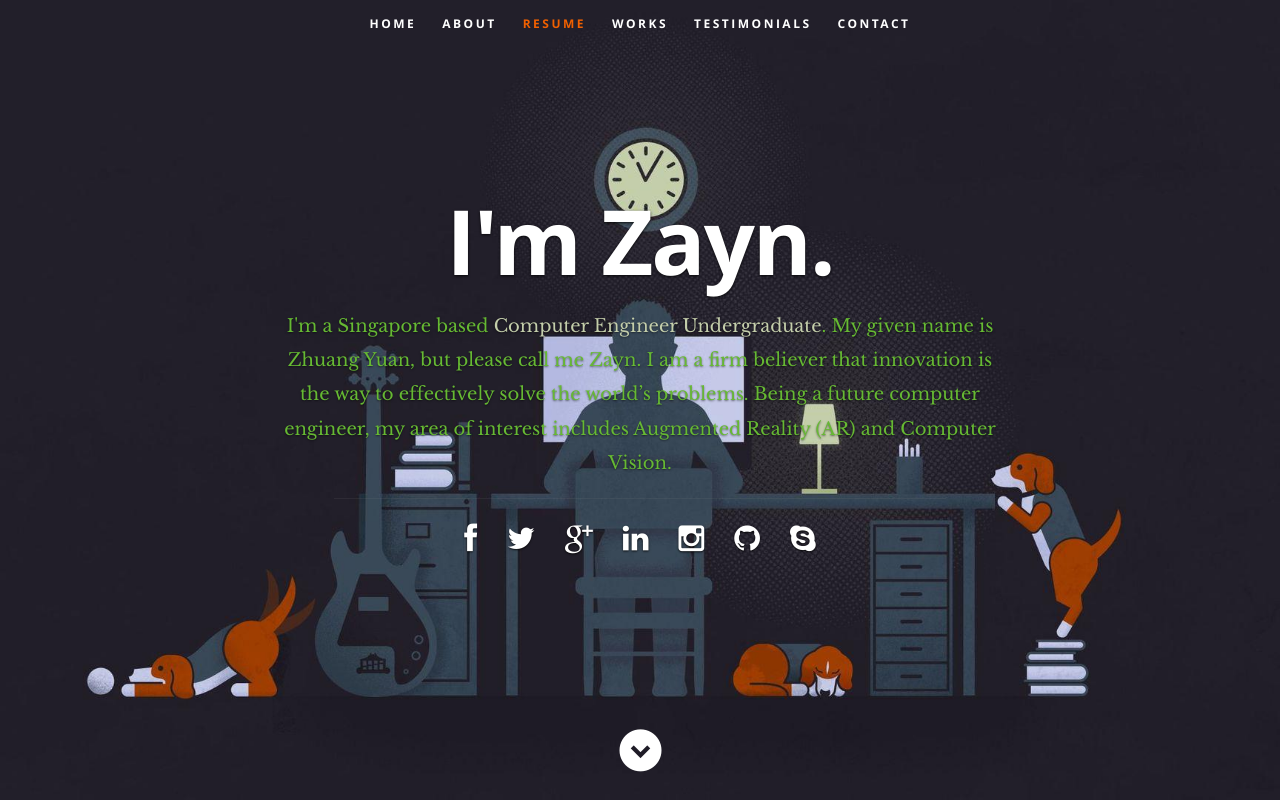
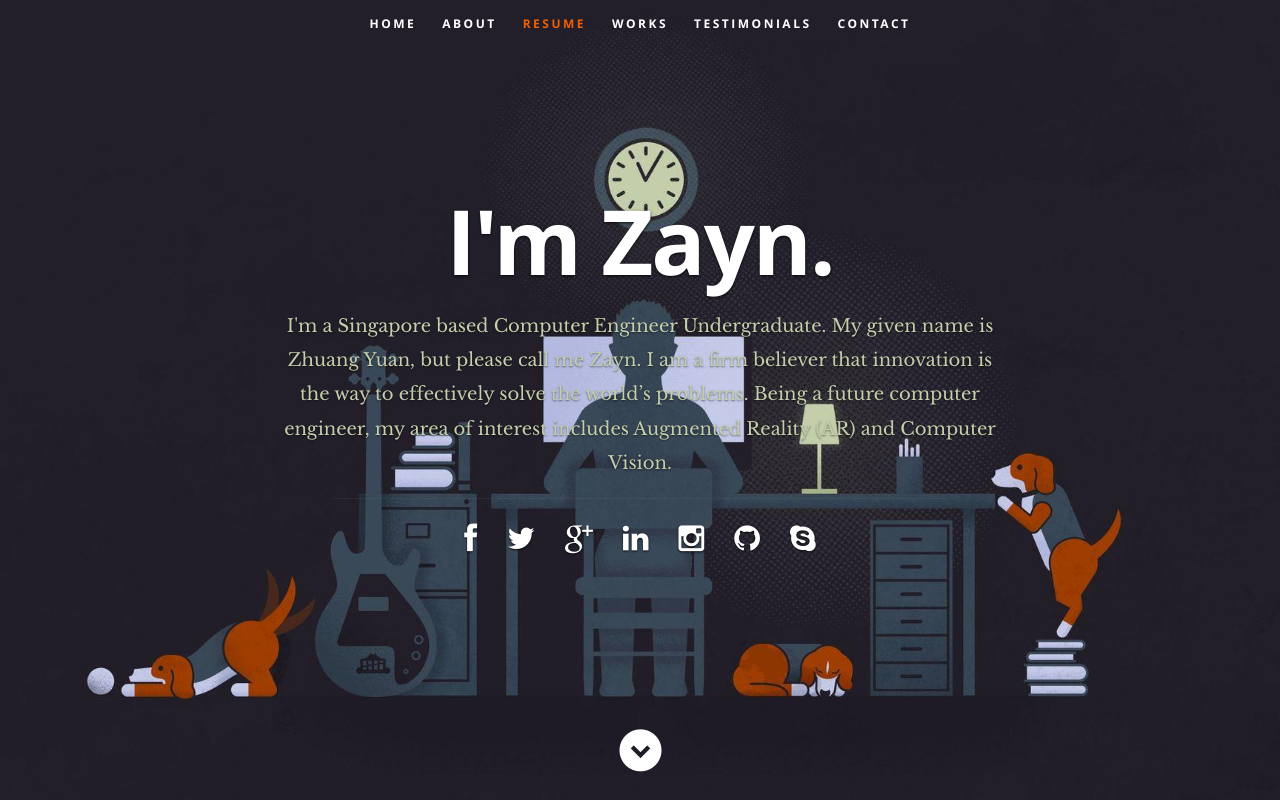
Before and after one commit to Za-yn/online-resume-tutorial, a React (Create React App) app: page / in a window 1280 px wide. Shown: the top 800 px of the page. Built offline with nearby package versions, Linux system fonts and the light colour scheme.

Commit message:
color changes

```diff
--- a/public/css/layout.css
+++ b/public/css/layout.css
@@ -66,7 +66,7 @@ header .banner-text h1 {
 }
 header .banner-text h3 {
    font: 18px/1.9em 'librebaskerville-regular', serif;
-   color: #66b933;
+   color: #C4CEAB;
    margin: 0 auto;
    width: 70%;
    text-shadow: 0px 1px 2px rgba(0, 0, 0, .5);
```
